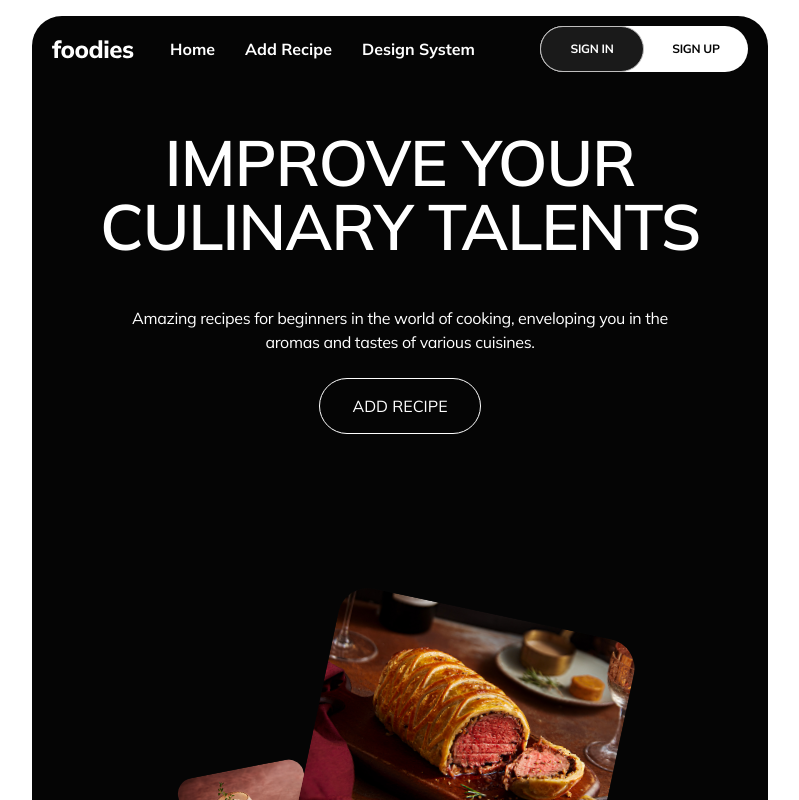
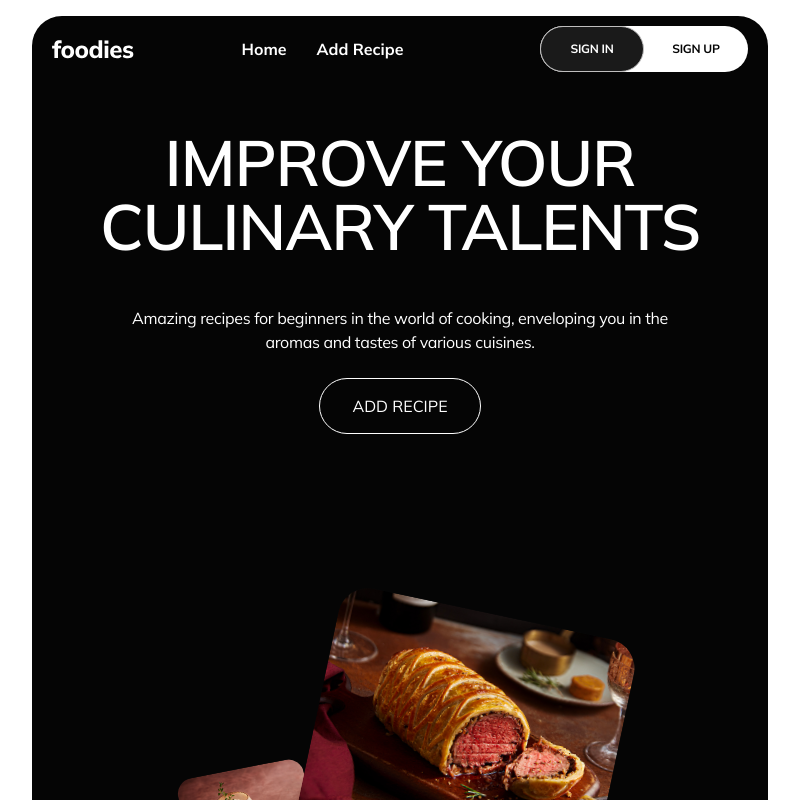
Before and after one commit to Racot86/foodies-project-team-3, a React app: page / in a window 1280 px wide. Shown: the top 800 px of the page, without its empty margins (240-1039 px from the left). Built offline with nearby package versions, Linux system fonts and the light colour scheme; no server answers; the HTML template or start-up script is replaced by a standard one.

Commit message:
Correct typo in RecipeForm import path for styles

```diff
--- a/src/components/header/Header.jsx
+++ b/src/components/header/Header.jsx
@@ -31,9 +31,6 @@ export const Header = () => {
                 <Link to="/add-recipe">Add Recipe</Link>
               </PrivateContentArea>
             </li>
-            <li>
-              <Link to="/design-system">Design System</Link>
-            </li>
           </ul>
         </nav>
       )}
```
